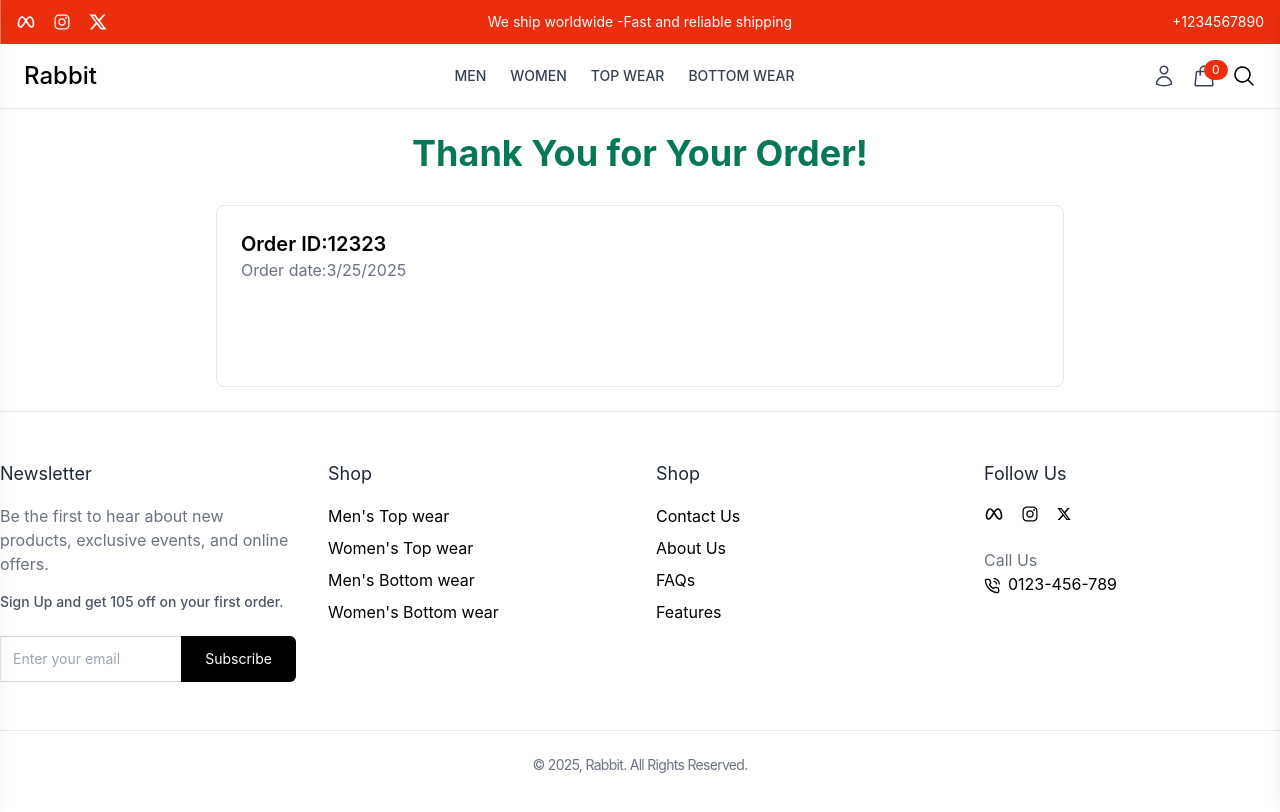
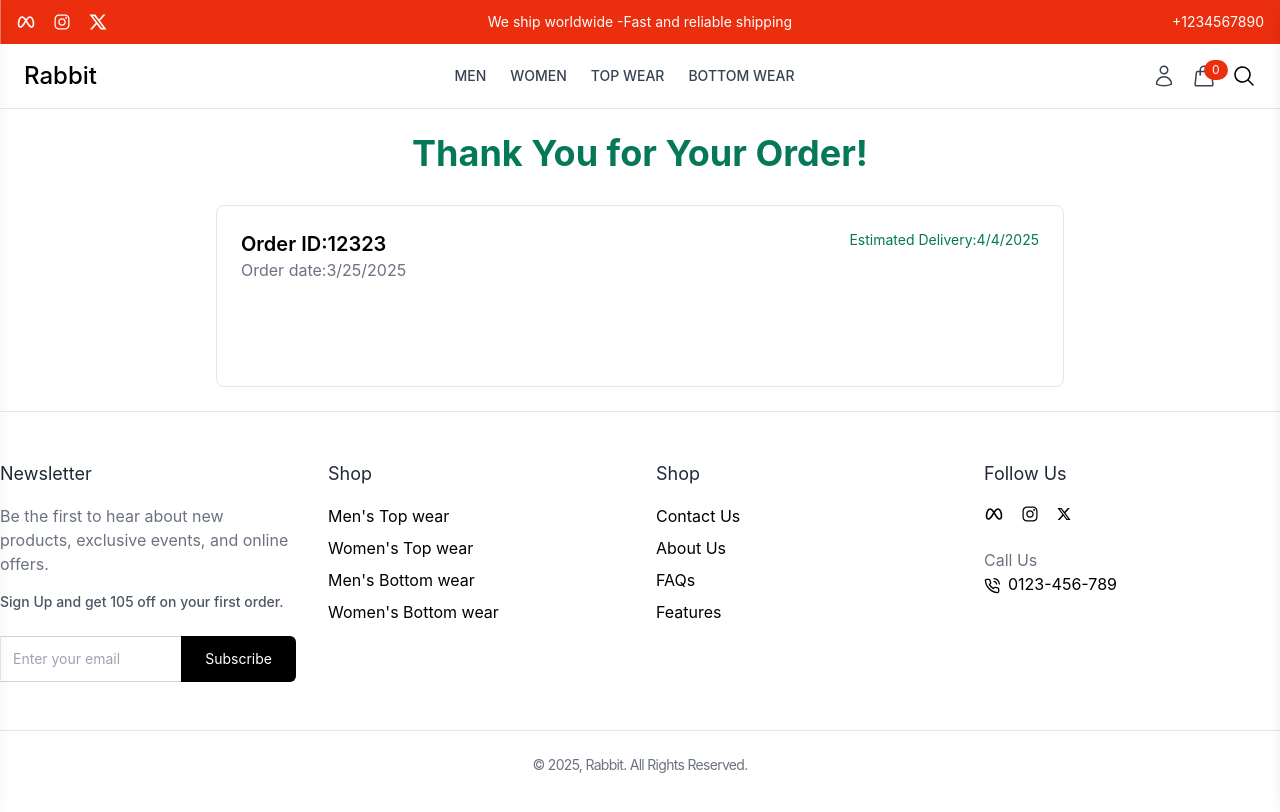
Before and after one commit to 830Utpal/Rabbit, a React app in the folder frontend/: page /order-confirmation in a window 1280 px wide. Shown: the top 812 px of the page. Built offline with nearby package versions, Linux system fonts and the light colour scheme; the HTML template or start-up script is replaced by a standard one.

Commit message:
order-confirmation

```diff
--- a/frontend/src/pages/OrderConfirmationPage.jsx
+++ b/frontend/src/pages/OrderConfirmationPage.jsx
@@ -29,6 +29,13 @@ const checkout={
 }
 
 const OrderConfirmationPage = () => {
+
+   const calculatEstimateDelivery=(createdAt)=>{
+       const orderDate= new Date(createdAt);
+       orderDate.setDate(orderDate.getDate()+10);//add 10 days to the order
+       return orderDate.toLocaleDateString();
+   };
+
   return (
     <div className="max-w-4xl mx-auto p-6 bg-white">
       <h1 className="text-4xl font-bold text-center text-emerald-700 mb-8">Thank You for Your Order!</h1>
@@ -41,6 +48,10 @@ const OrderConfirmationPage = () => {
                     <h2 className="text-xl font-semibold">Order ID:{checkout._id}</h2>
                     <p className="text-gray-500">Order date:{new Date(checkout.createdAt).toLocaleDateString()}</p>
                 </div>
+                {/**estimated delivery */}
+                <div className="">
+                <p className="text-emerald-700 text-sm">Estimated Delivery:{calculatEstimateDelivery(checkout.createdAt)}</p>
+                </div>
             </div>
         </div>
       )}
```
